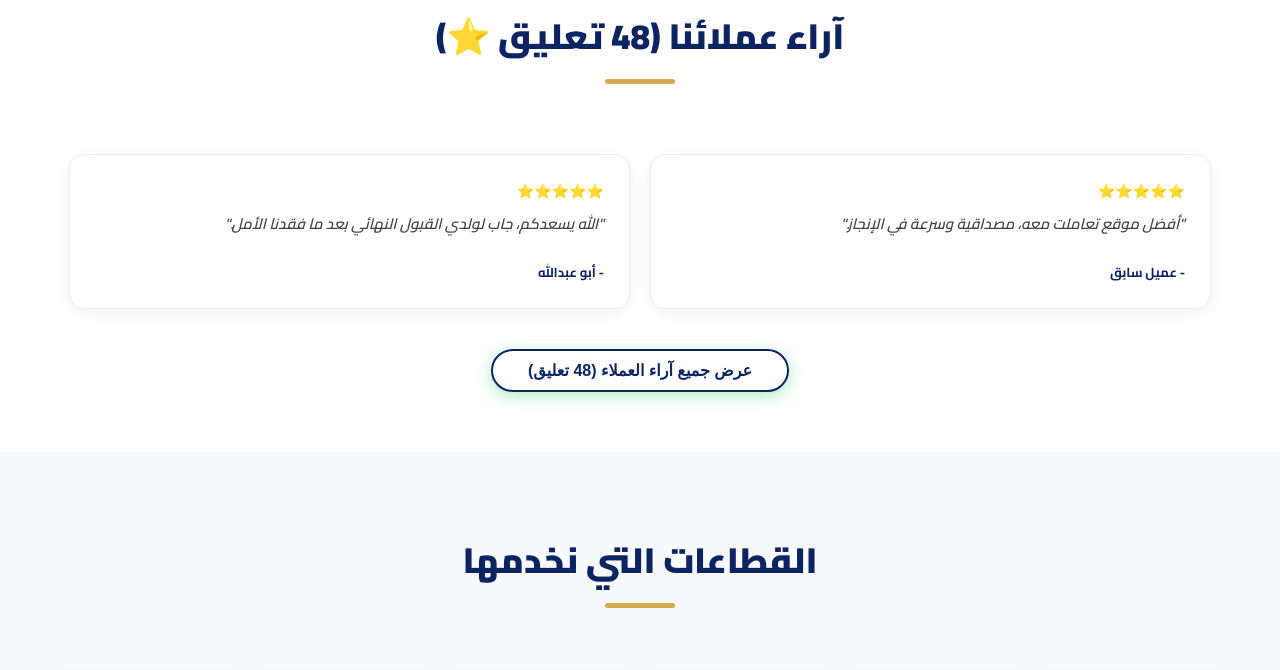
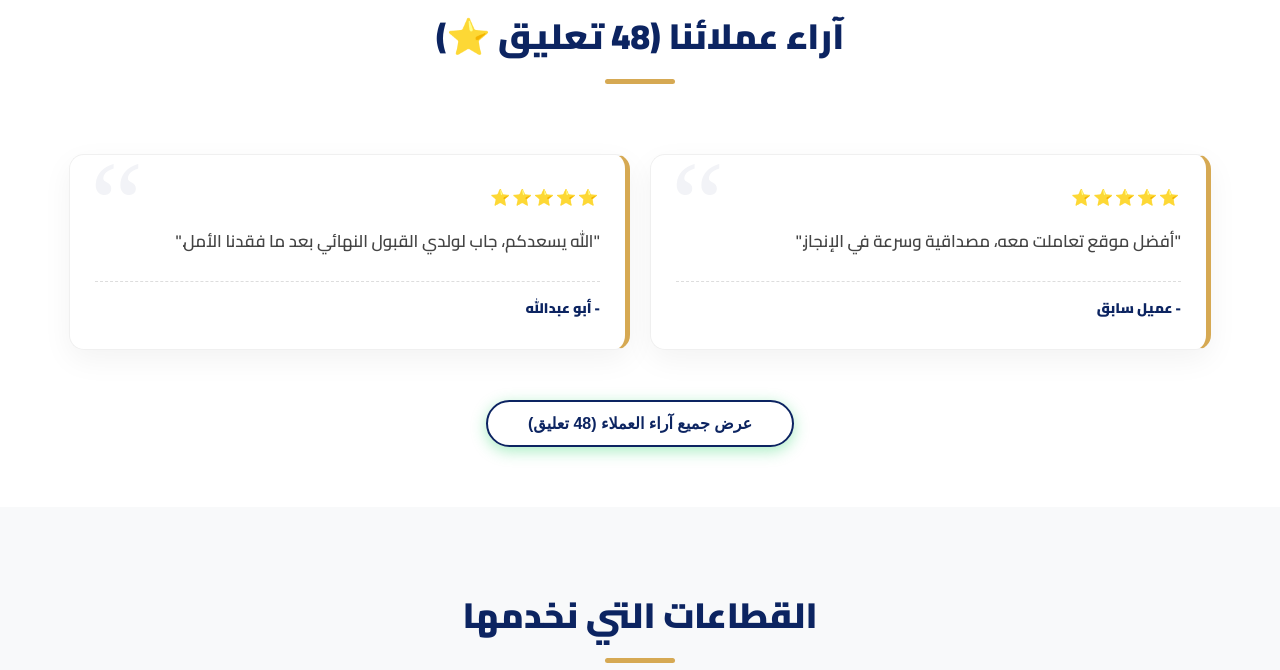
Before and after one commit to abuzaiddesignerix-maker/00, a plain HTML site: page index.html in a window 1280 px wide. Shown: the part 2580-3250 px from the top of the page. Drawn offline with Linux system fonts and the light colour scheme.

Commit message:
Update style.css

```diff
--- a/style.css
+++ b/style.css
@@ -904,53 +904,107 @@ input[type="date"]::-webkit-calendar-picker-indicator {
     border-color: var(--accent-color); /* تلوين الإطار عند اللمس */
 }
 
+/* =================================================
+   تنسيق قسم التعليقات (النسخة المحسنة والجمالية)
+   ================================================= */
+
+/* 2. تصميم الكارت (البطاقة) */
+.review-card {
+    background-color: #ffffff;
+    padding: 30px 25px; /* مساحة داخلية مريحة */
+    border-radius: 15px;
+
+    /* الظل: يعطي عمقاً للبطاقة وكأنها تطفو */
+    box-shadow: 0 10px 30px rgba(0, 0, 0, 0.05);
+    border: 1px solid #f0f0f0; /* إطار خفيف جداً */
+
+    /* الشريط الجمالي الملون على اليمين */
+    border-right: 5px solid var(--accent-color);
+
+    /* ضبط التموضع */
+    position: relative;
+    height: 100%;
+    display: flex;
+    flex-direction: column;
+    justify-content: space-between;
+    text-align: right;
+    transition: all 0.3s ease;
+    overflow: hidden; /* لضمان عدم خروج أيقونة الاقتباس */
+}
+
+/* تأثير عند مرور الماوس: البطاقة ترتفع قليلاً */
+.review-card:hover {
+    transform: translateY(-7px);
+    box-shadow: 0 15px 35px rgba(0, 0, 0, 0.1);
+    border-color: var(--accent-color);
+}
+
+/* زخرفة: أيقونة اقتباس كبيرة في الخلفية */
+.review-card::before {
+    content: '“';
+    position: absolute;
+    top: -10px;
+    left: 20px; /* وضعناها على اليسار كخلفية جمالية */
+    font-family: serif;
+    font-size: 120px;
+    line-height: 1;
+    color: var(--primary-color);
+    opacity: 0.05; /* شفافة جداً لكي لا تزعج القراءة */
+    pointer-events: none;
+}
+
 /* 3. محتوى الكارت */
 .review-card .stars {
-    color: #f1c40f; /* لون ذهبي للنجوم */
-    margin-bottom: 10px;
-    font-size: 14px;
+    color: #f1c40f;
+    margin-bottom: 15px;
+    font-size: 16px;
+    letter-spacing: 2px; /* مسافة بين النجوم */
 }
 
 .review-card p {
-    font-size: 15px;
+    font-size: 1.05rem;
     color: #444;
-    line-height: 1.6;
-    margin-bottom: 15px;
+    line-height: 1.8;
+    margin-bottom: 25px;
     font-weight: 600;
-    font-style: italic;
+    /* ألغينا الخط المائل ليكون أكثر وضوحاً وجدية */
+    font-style: normal;
+    position: relative;
+    z-index: 2;
 }
 
 .client-name {
     display: block;
     color: var(--primary-color);
-    font-size: 13px;
-    font-weight: bold;
-    margin-top: auto; /* يدفع الاسم لأسفل الكارت دائماً */
-    border-top: 1px solid #f9f9f9;
-    padding-top: 10px;
+    font-size: 14px;
+    font-weight: 800;
+    margin-top: auto;
+    padding-top: 15px;
+    border-top: 1px dashed #ddd; /* خط فاصل منقط */
 }
 
 /* 4. زر العرض (Show More) */
 .reviews-container div[style*="text-align: center"] {
-    margin-top: 0 !important; /* إلغاء أي هوامش زائدة للحاوية */
+    margin-top: 0 !important;
 }
 
 .btn-reviews {
     background-color: transparent;
     color: var(--primary-color);
     border: 2px solid var(--primary-color);
-    padding: 10px 35px;
+    padding: 12px 40px;
     border-radius: 50px;
-    font-weight: bold;
+    font-weight: 700;
     font-size: 1rem;
     cursor: pointer;
     transition: all 0.3s;
-    margin-top: 10px; /* مسافة بسيطة فوق الزر */
+    margin-top: 20px;
 }
 
 .btn-reviews:hover {
     background-color: var(--primary-color);
     color: #fff;
+    box-shadow: 0 5px 15px rgba(12, 36, 97, 0.3);
 }
 
 /* كلاس الإخفاء (مهم جداً لعمل الجافاسكريبت) */
```
